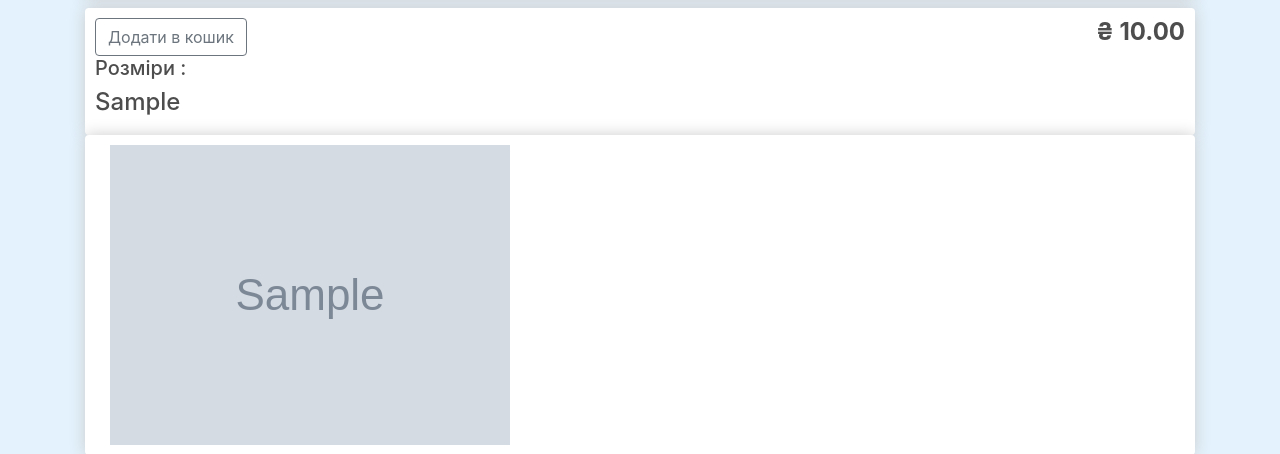
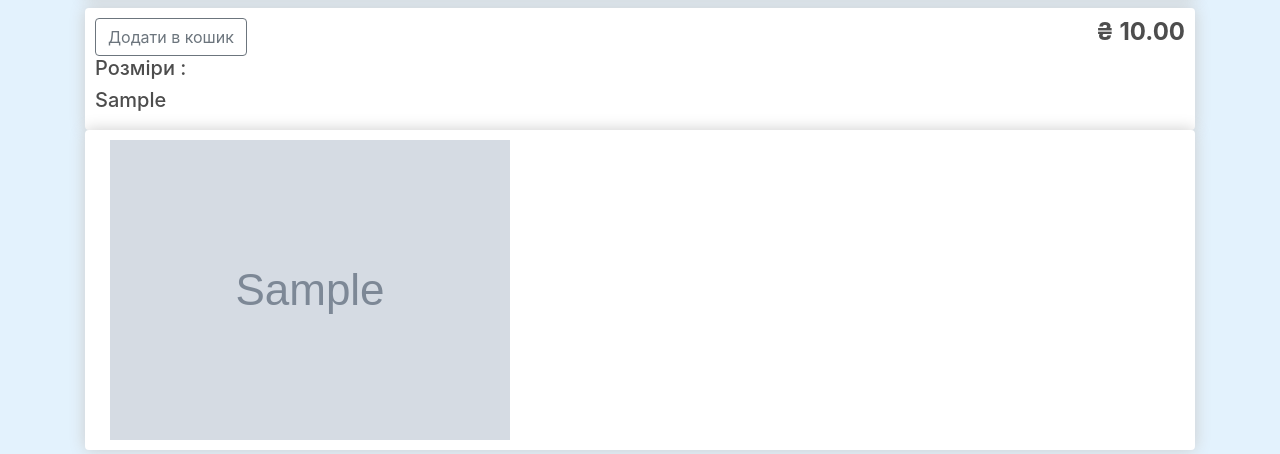
Before and after one commit to Romko97/internet_shop, a Django app: page /1/ in a window 1280 px wide. Shown: the part 221-675 px from the top of the page. Run offline with Django 3.2, Linux system fonts and the light colour scheme; tables that the repository leaves empty hold one stand-in row (values such as "Sample post"); grey boxes marked "Sample" are stand-in pictures; some libraries are stand-ins or nearby versions.

Commit message:
add size

```diff
--- a/ecommerce/store/templates/store/detailView.html
+++ b/ecommerce/store/templates/store/detailView.html
@@ -16,7 +16,7 @@
             <button  data-product = {{product.id}} data-action="add" class="btn btn-outline-secondary add-btn update-cart">Додати в кошик</button>
             <h4 style="display: inline-block; float: right"><strong>₴ {{product.price|floatformat:2}}</strong></h4>
             <h5>Розміри :</h5>
-            <h4> {{ product.size }} </h4>
+            <h5> {{ product.size }} </h5>
         </div>
 
         <div class="box-element">
```
